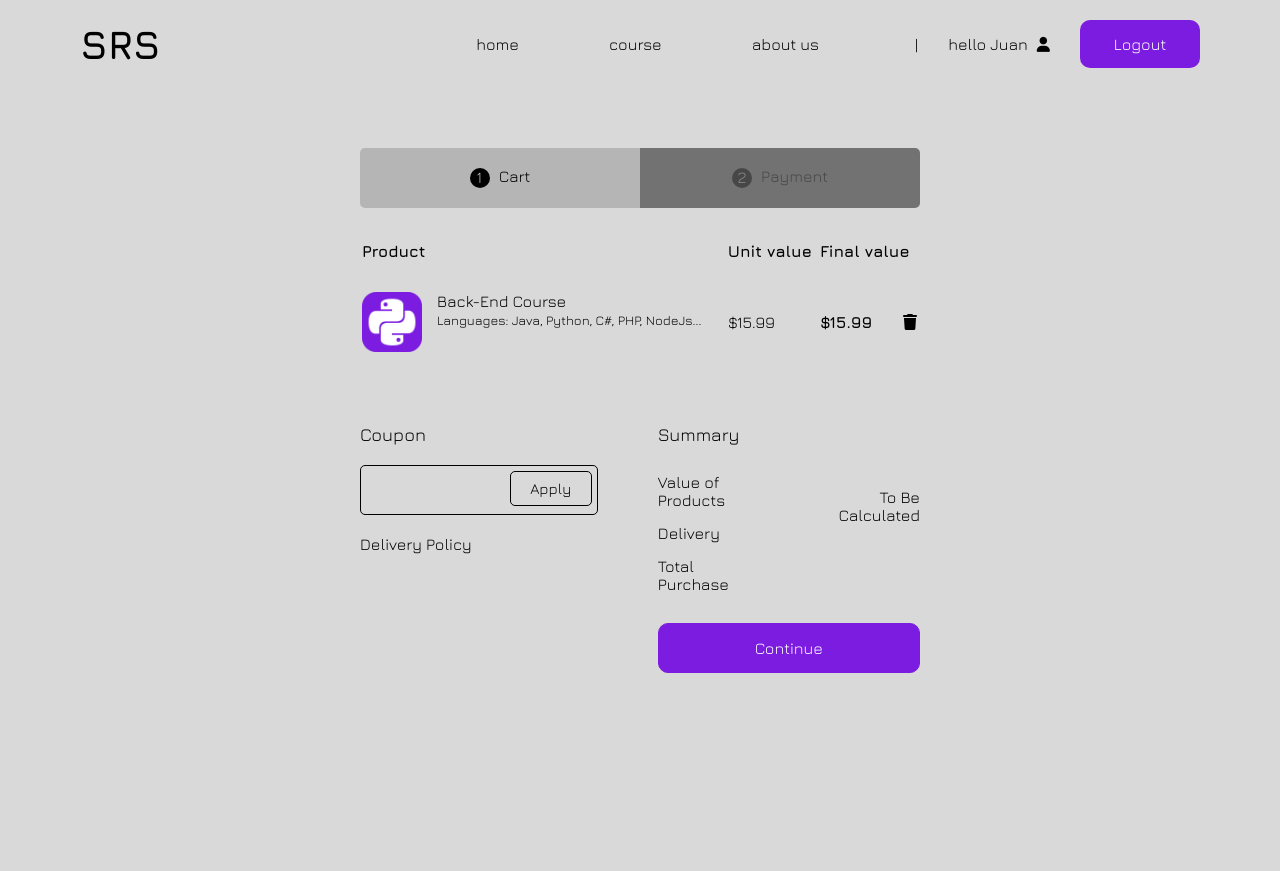
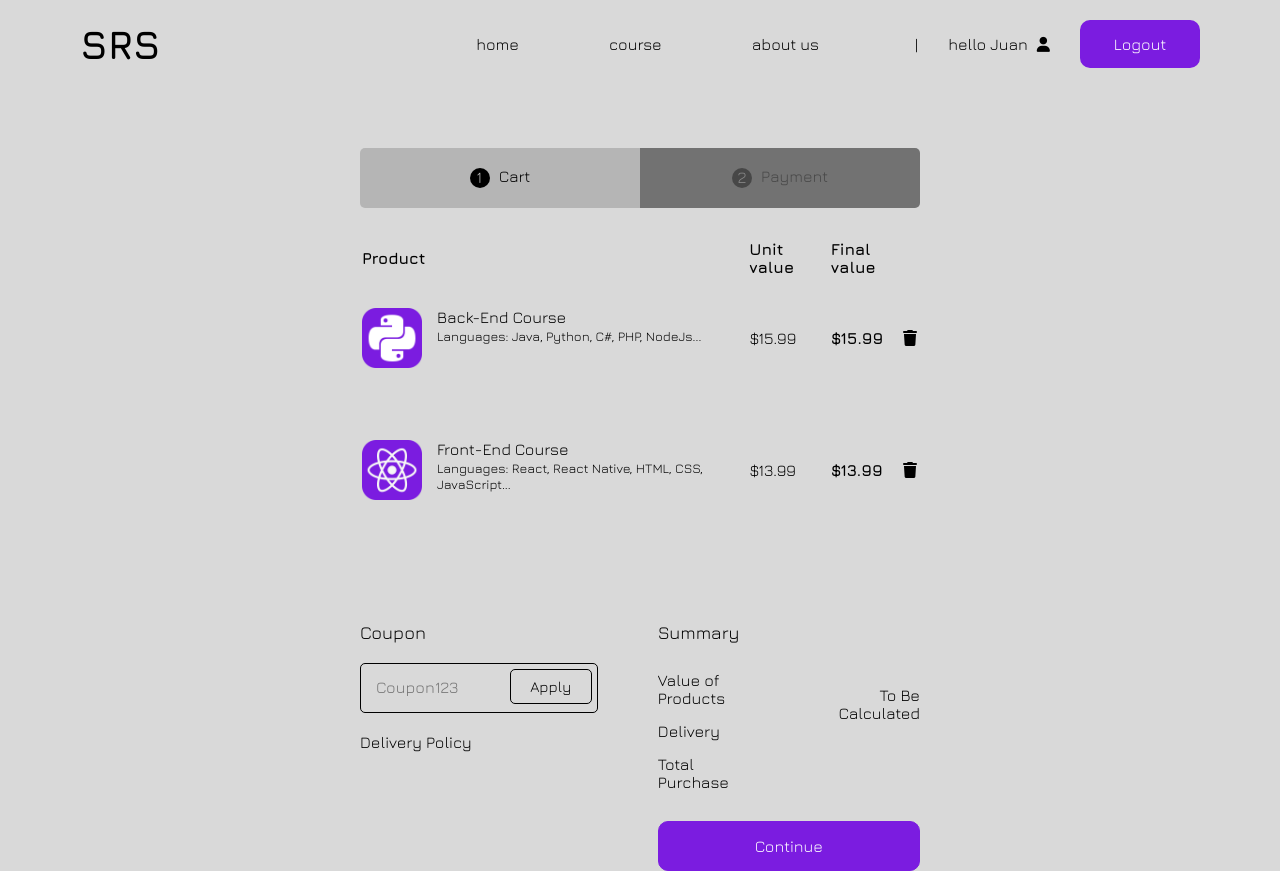
Before and after one commit to SRSprojectFinal/Front-End, a plain HTML site: page Cart/cart.html in a window 1280 px wide. Before the commit the page ends 800 px from the top, so only its background shows below. Drawn offline with nearby package versions, Linux system fonts and the light colour scheme; a web font is replaced by a local one.

Commit message:
Finalizing the front-end of the cart screen

```diff
--- a/Cart/cart.css
+++ b/Cart/cart.css
@@ -11,7 +11,6 @@
   body {
     color: #000000;
     background-color: #D9D9D9;
-
     font-family: "Jura", sans-serif;
     overflow-x: hidden;
   }
@@ -169,16 +168,6 @@ td {
   padding-bottom: 70px;
 }
 
-.fa-minus:before {
-  margin-right: 15px;
-  font-size: 14px;
-}
-
-.fa-plus:before {
-  margin-left: 15px;
-  font-size: 14px;
-}
-
 .fa-trash:before {
   margin-left: -15px;
   transition: 0.3s;
@@ -188,7 +177,6 @@ td {
   color: #7B1CE0;
   cursor: pointer;
 }
-
 
 .cartProduct {
   display: flex;
@@ -205,17 +193,14 @@ td {
   font-size: 13px;
 }
 
-.pArtStyle {
-  margin-top: 1px;
-  font-size: 13px;
-}
+
 
 #cartSummary {
   display: flex;
   justify-content: space-between;
   gap: 60px;
   width: 100%;
-  margin-bottom: 100px;
+  margin-top: 50px;
 }
 
 input[type="text"],
@@ -235,6 +220,10 @@ input[type="number"] {
 input[type="text"]:focus,
 input[type="number"]:focus {
   outline: 0;
+}
+
+input::placeholder {
+  font-family: "Jura", sans-serif;
 }
 
 .cartDeliveryTime {
--- a/Cart/cart.html
+++ b/Cart/cart.html
@@ -47,11 +47,12 @@
         <table>
             <thead>
                 <tr>
-                    <tbody>
                     <th>Product</th>
                     <th>Unit value</th>
                     <th>Final value</th>
                     <th></th>
+                </tr>
+            </thead>
                 <tbody>
                     <tr iProduct="${i}">
                         <td class="cartProduct">
@@ -65,15 +66,25 @@
                         <td class="cartfinalValue"><strong>$15.99</strong></td>
                         <td class="cartTrash"><i class="fa-solid fa-trash"></i></td>
                     </tr>
+                    <tr iProduct="${i}">
+                        <td class="cartProduct">
+                            <img src="skill-icons--react-dark.png">
+                            <div class="cartProductContent">
+                                <p class="pProductName">Front-End Course</p>
+                                <p class="pDescription">Languages: React, React Native, HTML, CSS, JavaScript...</p>
+                            </div>
+                        </td>
+                        <td class="cartUnitvalue">$13.99</td>
+                        <td class="cartfinalValue"><strong>$13.99</strong></td>
+                        <td class="cartTrash"><i class="fa-solid fa-trash"></i></td>
+                    </tr>
                 </tbody>
-                </tr>
-            </thead>
         </table>
         <section id="cartSummary">
             <div class="cartCoupon">
                 <form>
                     <label class="labelCoupon">Coupon</label><br>
-                    <input type="text" class="inputCoupon"/>
+                    <input type="text" class="inputCoupon" placeholder="Coupon123"/>
                     <input type="button" class="buttonCoupon" value="Apply"/>
                 </form>
                 <p>Delivery Policy</p>
```
Also changed, not shown: Cart/skill-icons--react-dark.png (added). Lines whose indentation alone changed are shown as unchanged.
